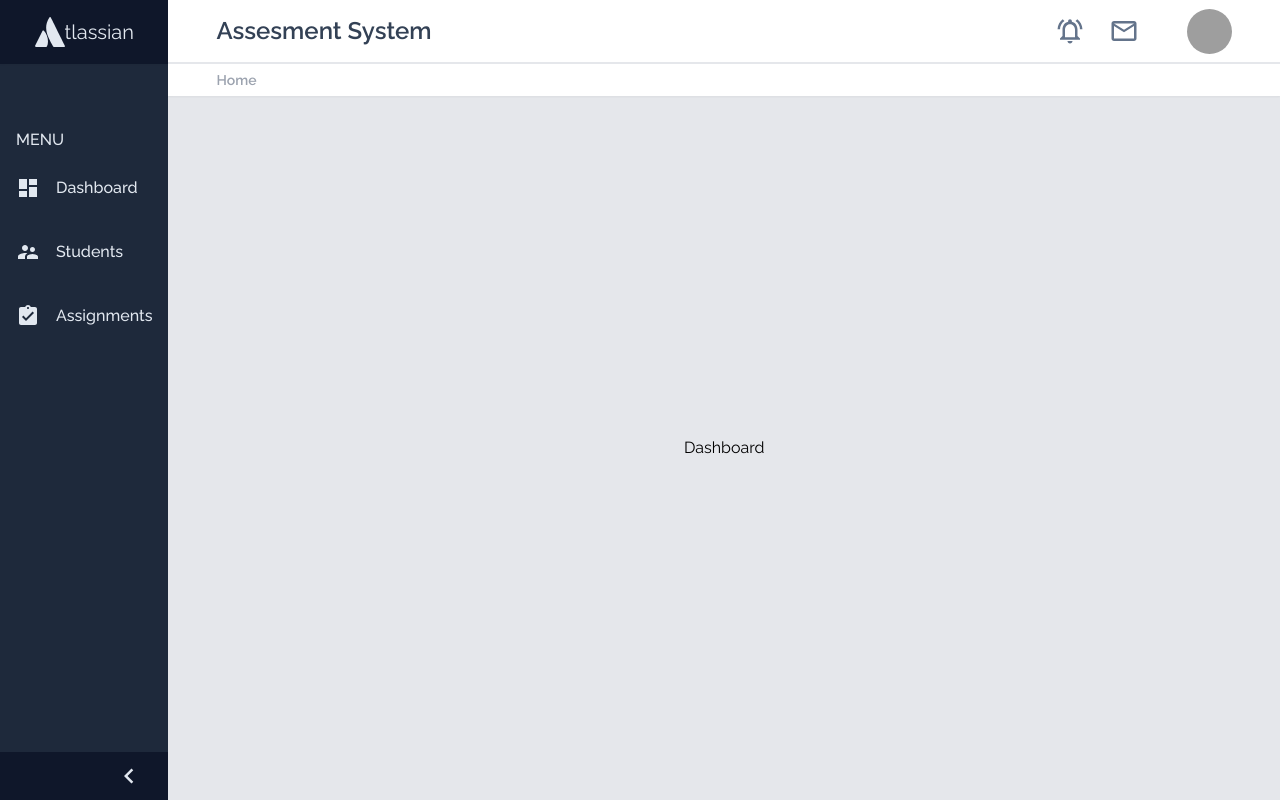
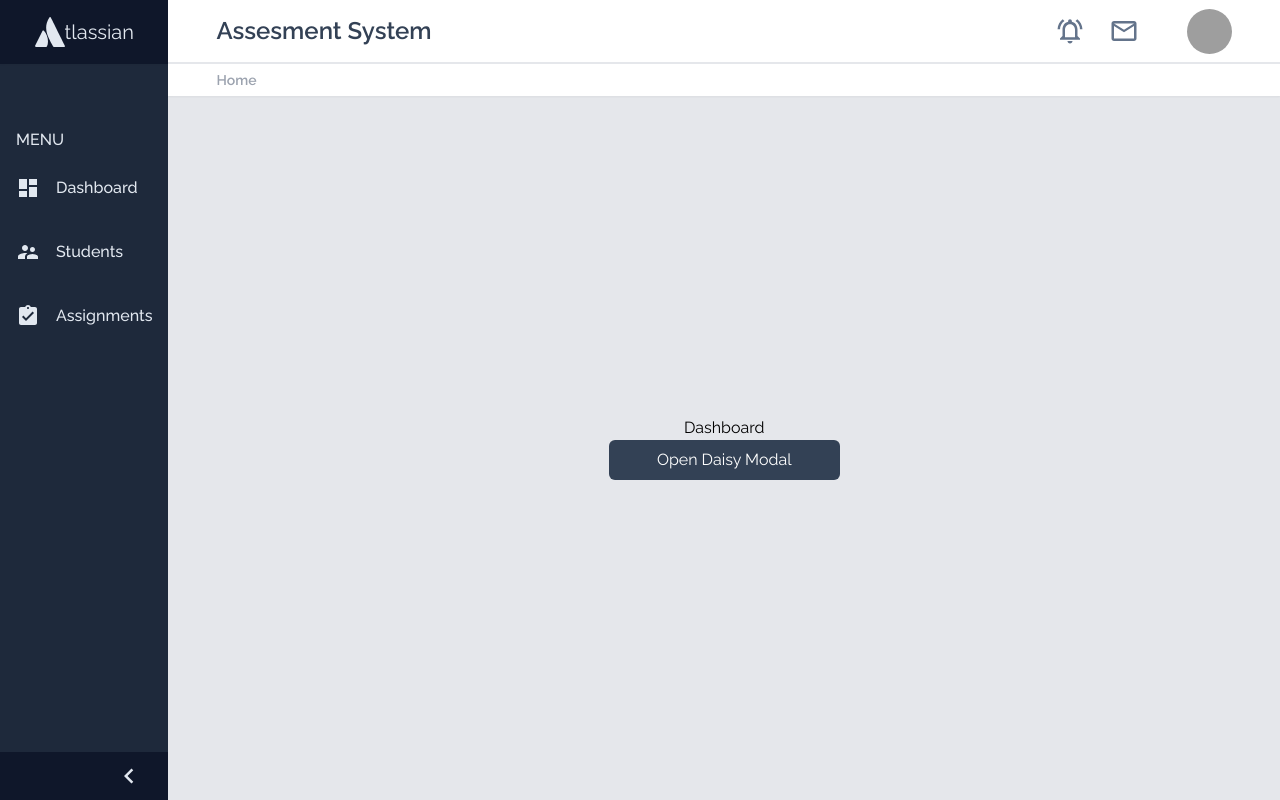
Before and after one commit to kevin207/next_tailwind_dashboard, a Next.js app: page /dashboard in a window 1280 px wide. Built offline with nearby package versions, Linux system fonts and the light colour scheme; grey boxes are pictures that could not be loaded.

Commit message:
daisy ui

```diff
--- a/package.json
+++ b/package.json
@@ -18,6 +18,7 @@
   },
   "devDependencies": {
     "autoprefixer": "^10.4.14",
+    "daisyui": "^3.0.22",
     "postcss": "^8.4.24",
     "tailwindcss": "^3.3.2"
   }
--- a/src/app/dashboard/page.jsx
+++ b/src/app/dashboard/page.jsx
@@ -1,14 +1,44 @@
+"use client";
+
 import Breadcumbs from "@/src/components/Breadcumbs";
 import React from "react";
 
 const Dashboard = () => {
-  const breadcumbs = []
+  const breadcumbs = [];
 
   return (
     <>
       {/* BREADCUMBS 92-4 = 88 */}
       <Breadcumbs breadcumbs={breadcumbs} />
-      <div className="h-[88vh] flex items-center justify-center">Dashboard</div>
+
+      <div className="h-[88vh] flex items-center justify-center flex-col">
+        <div>Dashboard</div>
+
+        <button
+          className=" bg-slate-700 text-white py-2 px-12 rounded-md"
+          onClick={() => window.modal_test.showModal()}
+        >
+          Open Daisy Modal
+        </button>
+      </div>
+
+      {/* MODAL */}
+      <dialog id="modal_test" className="modal rounded-lg w-[500px]">
+        <form method="dialog" className="modal-box px-4 py-4">
+          <h3 className="font-semibold text-slate-800 text-lg border-b-2">
+            This Is Daisy Modal
+          </h3>
+          <p className="py-4 font-md text-justify">
+            Lorem ipsum dolor sit amet consectetur adipisicing elit. Velit qui
+            accusamus voluptatibus repellat, quod reiciendis amet iste, facere
+            distinctio tempora cum ipsam! Cum ad quis libero, aut commodi enim
+            minima.
+          </p>
+          <button className="btn bg-red-500 rounded-md py-1 px-12 text-white hover:bg-red-600 transition-all ease-in duration-200">
+            Close
+          </button>
+        </form>
+      </dialog>
     </>
   );
 };
--- a/src/components/Drawer.jsx
+++ b/src/components/Drawer.jsx
@@ -1,6 +1,5 @@
 "use client";
 import { useState } from "react";
-import { BiLogOut } from "react-icons/bi";
 import {
   MdKeyboardArrowLeft,
   MdKeyboardArrowRight,
--- a/tailwind.config.js
+++ b/tailwind.config.js
@@ -1,5 +1,6 @@
 /** @type {import('tailwindcss').Config} */
 module.exports = {
+  plugins: [require("daisyui")],
   content: [
     "./app/**/*.{js,ts,jsx,tsx,mdx}",
     "./pages/**/*.{js,ts,jsx,tsx,mdx}",
```
Also changed, not shown: 1 other file (tests, documents, lock files or other folders).
